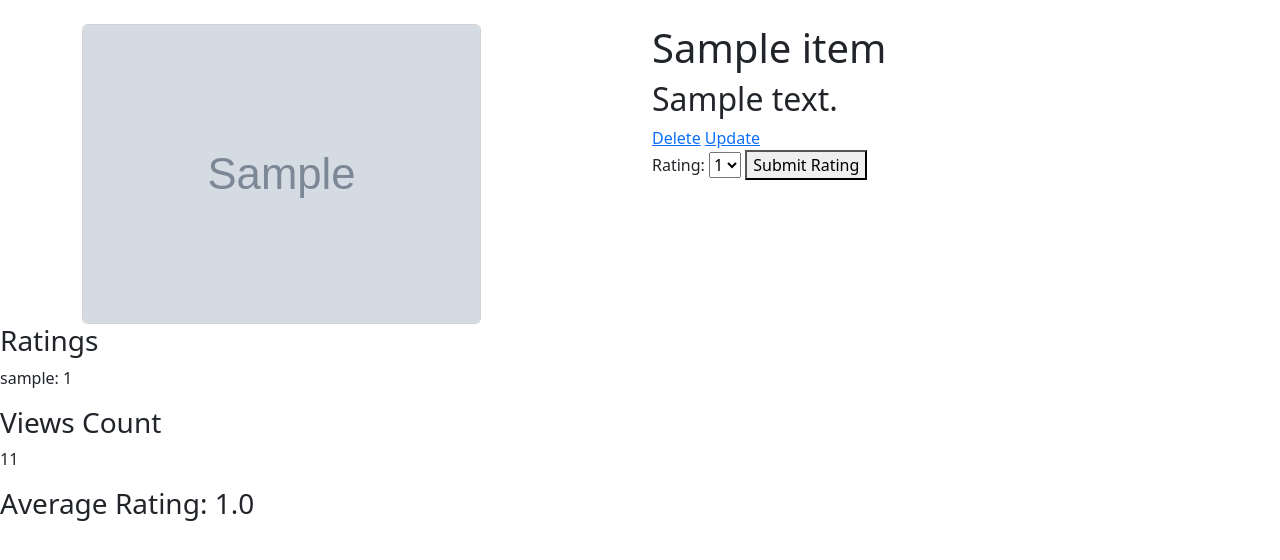
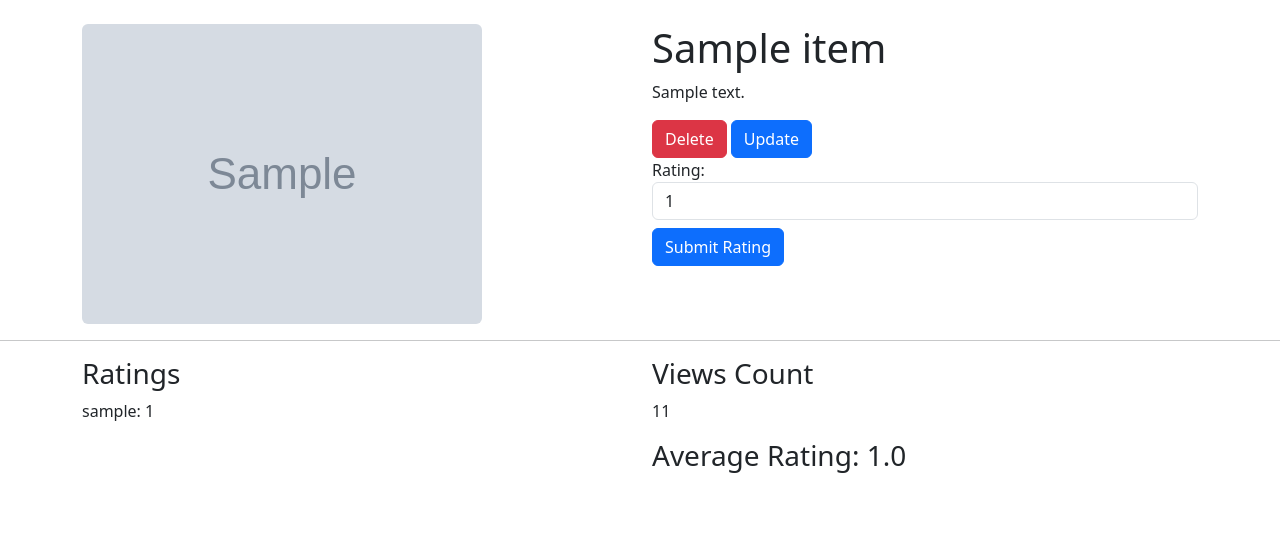
Before and after one commit to divanster/djangofoodrecepies, a Django app: page /food/1/ in a window 1280 px wide. Shown: the part 56-616 px from the top of the page. Run offline with Django 5.2, Linux system fonts and the light colour scheme; a user stored in the database is signed in; tables that the repository leaves empty hold one stand-in row (values such as "Sample post"); grey boxes marked "Sample" are stand-in pictures.

Commit message:
more refreshing in options

```diff
--- a/food/static/food/style.css
+++ b/food/static/food/style.css
@@ -58,3 +58,18 @@ body{
 .item-name a {
     text-decoration: none;
 }
+
+
+.rating {
+    font-size: 24px;
+}
+
+.star {
+    cursor: pointer;
+    color: #ccc;
+}
+
+.star:hover,
+.star.active {
+    color: gold;
+}
--- a/food/templates/food/detail.html
+++ b/food/templates/food/detail.html
@@ -4,43 +4,52 @@
 <div class="container">
     <div class="row">
         <div class="col-md-6">
-            <img src="{{ item.item_image }}" class="card" style="max-height: 300px; width: auto;" />
+            <img src="{{ item.item_image }}" class="img-fluid rounded" style="max-height: 300px; width: auto;" />
         </div>
         <div class="col-md-6">
             <h1>{{ item.item_name }}</h1>
-            <h2>{{ item.item_desc | safe }}</h2>
+            <p>{{ item.item_desc | safe }}</p>
             {% if user.is_authenticated %}
                 {% if item.user_name == user %}
-                    <a href="{% url 'food:delete_item' item.id %}">Delete</a>
-                    <a href="{% url 'food:update_item' item.id %}">Update</a>
+                    <a href="{% url 'food:delete_item' item.id %}" class="btn btn-danger">Delete</a>
+                    <a href="{% url 'food:update_item' item.id %}" class="btn btn-primary">Update</a>
                 {% endif %}
                 <form method="post" action="{% url 'food:submit_rating' pk=item.pk %}">
                     {% csrf_token %}
                     <input type="hidden" name="item_id" value="{{ item.id }}">
                     <label for="rating">Rating:</label>
-                    <select name="rating" id="rating">
+                    <select name="rating" id="rating" class="form-control">
                         <option value="1">1</option>
                         <option value="2">2</option>
                         <option value="3">3</option>
                         <option value="4">4</option>
                         <option value="5">5</option>
                     </select>
-                    <button type="submit">Submit Rating</button>
+                    <button type="submit" class="btn btn-primary mt-2">Submit Rating</button>
                 </form>
             {% endif %}
         </div>
     </div>
 </div>
 
+<hr>
+
+<div class="container">
+    <div class="row">
+        <div class="col-md-6">
             <h3>Ratings</h3>
             {% for rating in item.rating_set.all %}
                 <p>{{ rating.user }}: {{ rating.value }}</p>
             {% empty %}
                 <p>No ratings yet.</p>
             {% endfor %}
-
+        </div>
+        <div class="col-md-6">
             <h3>Views Count</h3>
             <p>{{ item.views }}</p>
 
             <h3>Average Rating: {{ item.average_rating }}</h3>
+        </div>
+    </div>
+</div>
 {% endblock %}
--- a/food/views.py
+++ b/food/views.py
@@ -70,7 +70,7 @@ def update_item(request, item_id):
 
 @login_required
 def delete_item(request, item_id):
-    item = Item.objects.get(id=item_id)
+    item = get_object_or_404(Item, id=item_id)  # Use get_object_or_404 for better error handling
 
     # Check if the current user is the owner of the item
     if request.user != item.user_name:
@@ -80,9 +80,10 @@ def delete_item(request, item_id):
         item.delete()
         return redirect("food:index")
 
-    return render(request, 'food/item-delete.html', {'item_id': item_id})
+    return render(request, 'food/item-delete.html', {'item': item})  # Pass 'item' instead of 'item_id'
 
 
+@login_required
 def submit_rating(request, pk):
     if request.method == 'POST':
         item_id = request.POST.get('item_id')
--- a/mysite/urls.py
+++ b/mysite/urls.py
@@ -22,6 +22,7 @@ from django.conf import settings
 from django.conf.urls.static import static
 from django.views.generic import RedirectView
 
+
 #
 # from users.views import CustomLogoutView
 
@@ -41,3 +42,6 @@ urlpatterns = [
 urlpatterns += [
 
                ] + static(settings.MEDIA_URL, document_root=settings.MEDIA_ROOT)
+
+handler404 = 'food.views.handler404'
+handler500 = 'food.views.handler500'
```
Also changed, not shown: food/static/food/rating.js (added, +36 -0 lines), food/templates/food/item-delete.html (+9 -3 lines). Lines whose indentation alone changed are shown as unchanged.
